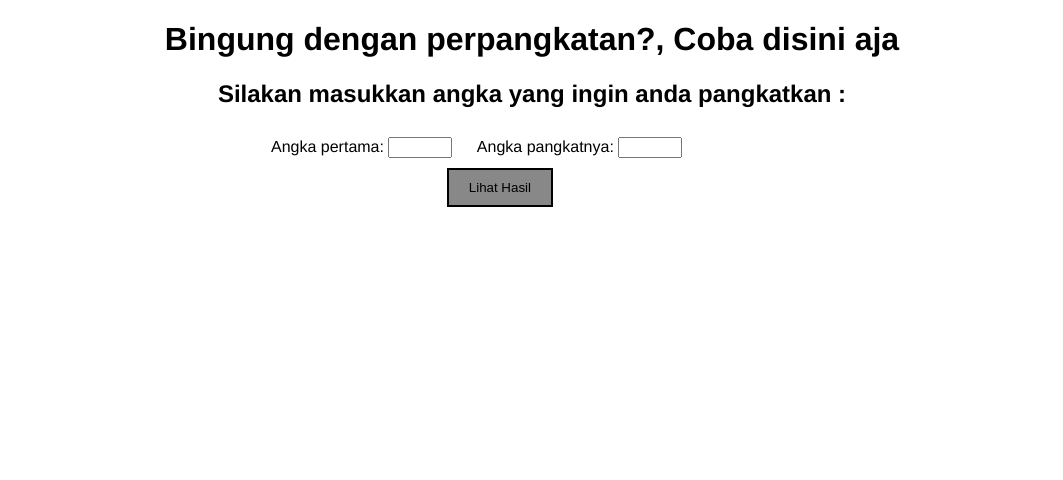
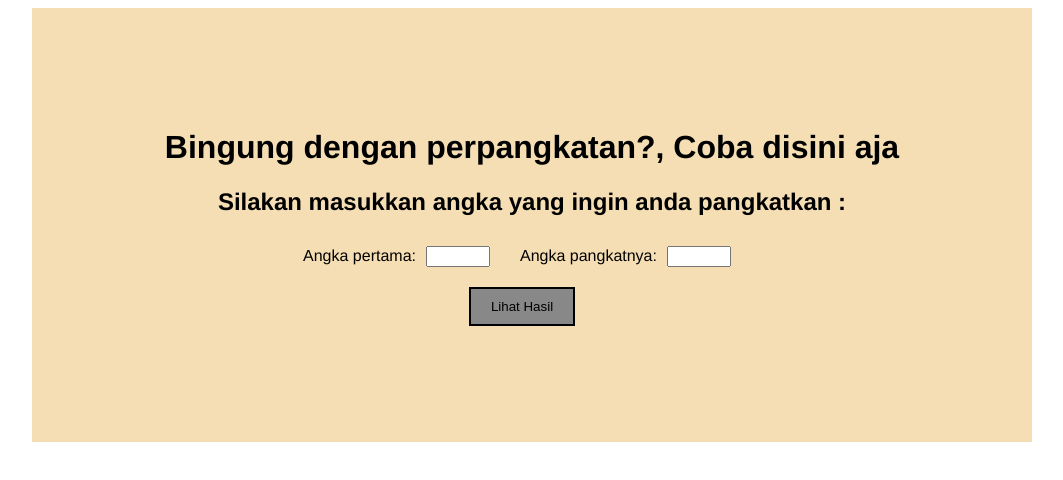
Before and after one commit to Fgzzzhub/JSPangkat, a plain HTML site: page index.html in a window 1280 px wide. Shown: the whole page, without its empty margins (108-1171 px from the left). Drawn offline with Linux system fonts and the light colour scheme.

Commit message:
Sedikit memodifikasi style

```diff
--- a/index.html
+++ b/index.html
@@ -7,18 +7,22 @@
     <link rel="stylesheet" href="styles.css" />
   </head>
   <body>
+    <div class="pembungkus">
       <h1>Bingung dengan perpangkatan?, Coba disini aja</h1>
       <h2>Silakan masukkan angka yang ingin anda pangkatkan :</h2>
 
       <form>
+        <div class="inputContainer">
           <label for="angka" class="ang1">Angka pertama:</label>
           <input type="number" id="angka" name="angka" min="1" max="100" />
           <label for="angka2" class="ang2">Angka pangkatnya:</label>
           <input type="number" id="angka2" name="angka2" min="1" max="100" />
+        </div>
         <button type="button" onclick="submitAngka()">Lihat Hasil</button>
       </form>
 
       <p id="hasil"></p>
+    </div>
     <script src="script.js"></script>
   </body>
 </html>
--- a/script.js
+++ b/script.js
@@ -10,11 +10,18 @@ function submitAngka() {
   var hasil = document.getElementById("hasil");
   var hasilPangkat = inputAngka ** inputAngka2;
 
+  // if (inputAngka !== "" && inputAngka2 !== "") {
+  //   hasil.innerHTML = "Anda memasukkan angka: " + inputAngka + "<br>";
+  //   hasil.innerHTML += "Dan akan dipangkatkan menjadi: " + inputAngka2 + "<br>";
+  //   hasil.innerHTML += "Maka hasilnya adalah: " + hasilPangkat;
+  // } else {
+  //   hasil.innerHTML = "Silakan masukkan angka terlebih dahulu.";
+  // }
   if (inputAngka !== "" && inputAngka2 !== "") {
-    hasil.innerHTML = "Anda memasukkan angka: " + inputAngka + "<br>";
-    hasil.innerHTML += "Dan akan dipangkatkan menjadi: " + inputAngka2 + "<br>";
-    hasil.innerHTML += "Maka hasilnya adalah: " + hasilPangkat;
+    hasil.innerHTML = "<p style='text-align: center;'>Anda memasukkan angka: " + inputAngka + "<br>";
+    hasil.innerHTML += "<p style='text-align: center;'>Dan akan dipangkatkan menjadi: " + inputAngka2 + "<br>";
+    hasil.innerHTML += "<p style='text-align: center;'>Maka hasilnya adalah: " + hasilPangkat + "</p>";
   } else {
-    hasil.innerHTML = "Silakan masukkan angka terlebih dahulu.";
+    hasil.innerHTML = "<p style='text-align: center;'>Silakan masukkan angka terlebih dahulu.</p>";
   }
 }
--- a/styles.css
+++ b/styles.css
@@ -1,5 +1,12 @@
 body {
   font-family: "Franklin Gothic Medium", "Arial Narrow", Arial, sans-serif;
+}
+
+.pembungkus {
+  margin: auto;
+  background-color: wheat;
+  width: 800px;
+  padding: 100px;
 }
 
 h1 {
@@ -10,6 +17,13 @@ h2 {
 }
 form {
   text-align: center;
+  display: flex;
+  justify-content: center;
+  align-items: center;
+  padding-left: 20px;
+  flex-direction: column;
+  position: relative;
+  right: 20px;
 }
 .ang2 {
   /* padding: 10px; */
@@ -17,19 +31,27 @@ form {
   padding-left: 20px;
 }
 button {
-  position: relative;
+  /* position: relative;
   top: 40px;
-  right: 240px;
+  right: 240px; */
   background-color: #888;
   border: 2px solid black;
   padding: 10px 20px;
+  flex-wrap: wrap;
 }
 button:hover {
   background-color: #666;
 }
-/* .well {
-  text-align: center;
-  padding-top: 30px;
-  position: relative;
-  right: 30px;
-} */
+#angka {
+  margin: 10px;
+}
+#angka2 {
+  margin: 10px;
+}
+.inputContainer {
+  display: flex;
+  flex-direction: row;
+  justify-content: center;
+  align-items: center;
+  padding-bottom: 10px;
+}
```
Lines whose indentation alone changed are shown as unchanged.
